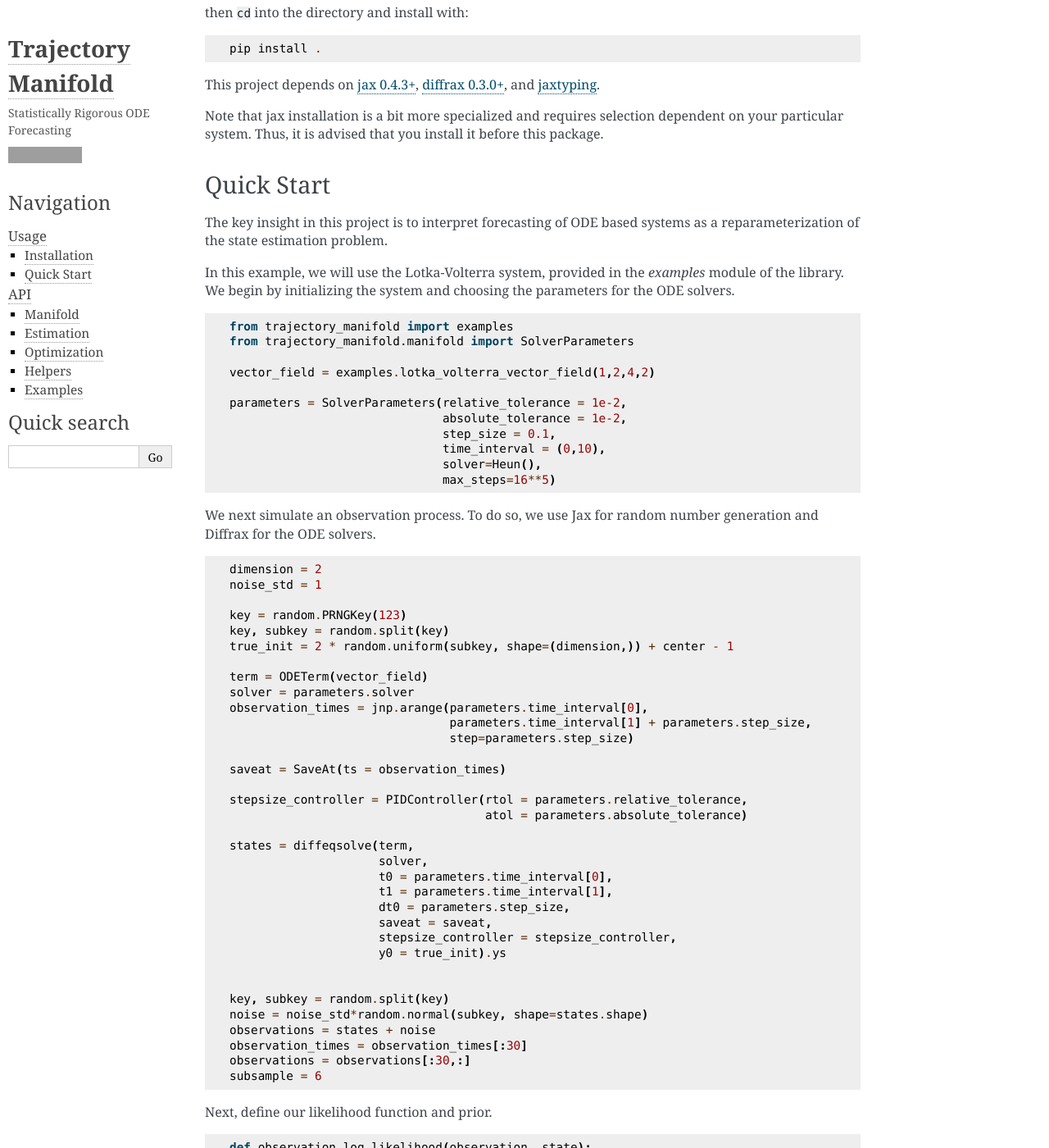
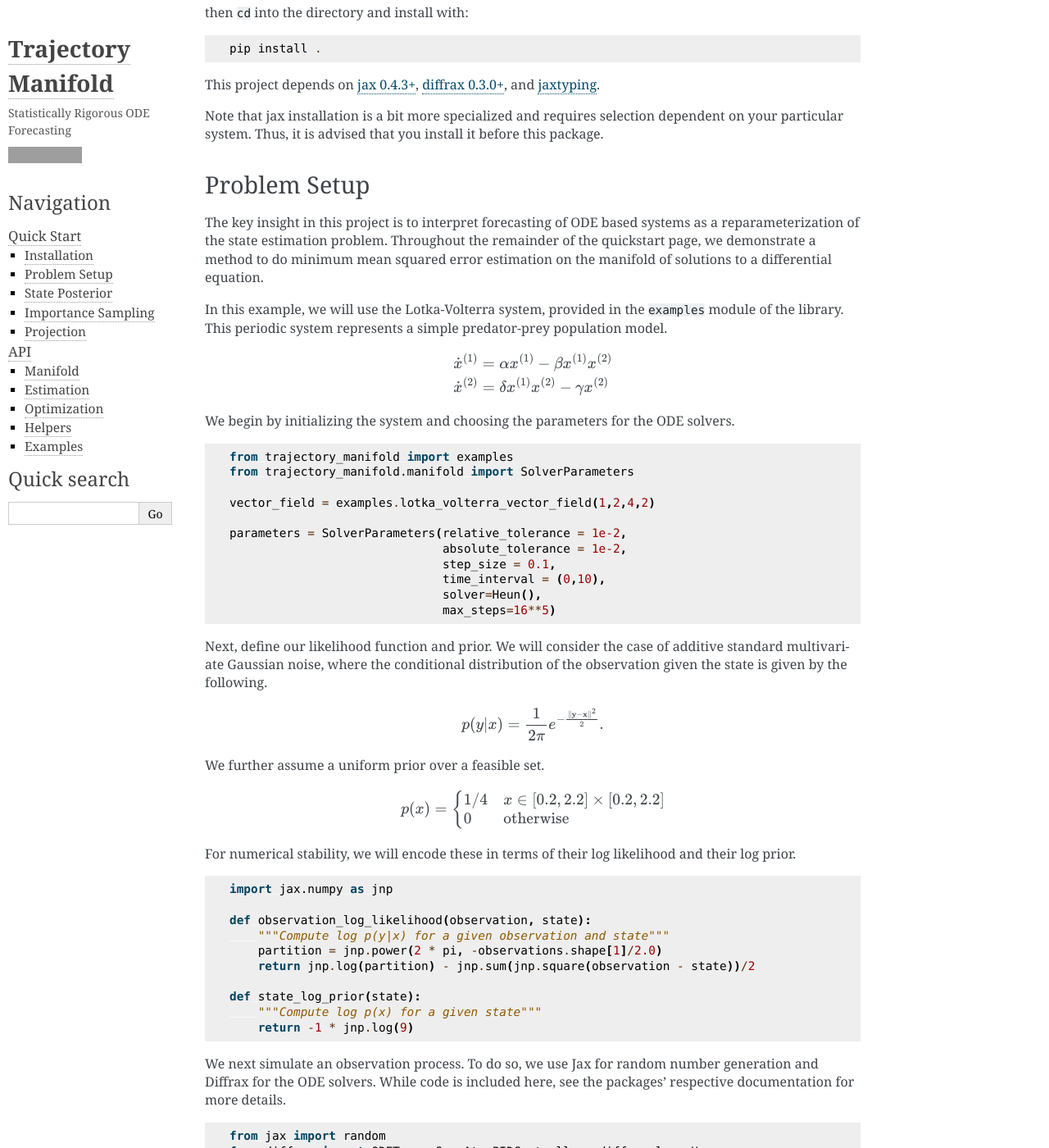
Before and after one commit to Helmuthn/trajectory_manifold, a Sphinx documentation site: the page built from docs/source/usage.rst, in a window 1280 px wide and 1400 px high, scrolled down 289 px. Shown: the whole window at 82% size. Built offline with Sphinx 7.4.7, drawn with Linux system fonts in a browser that asks for light colours; some of the changed text lies outside the part shown; grey boxes are pictures that could not be loaded.

Commit message:
Updated quickstart guide

```diff
--- a/docs/source/conf.py
+++ b/docs/source/conf.py
@@ -16,7 +16,8 @@
 
 extensions = ['sphinx.ext.autodoc',
               'sphinx.ext.autosummary',
-              'sphinx.ext.napoleon']
+              'sphinx.ext.napoleon',
+              'sphinx.ext.mathjax']
 
 templates_path = ['_templates']
 exclude_patterns = []
--- a/docs/source/usage.rst
+++ b/docs/source/usage.rst
@@ -1,6 +1,6 @@
-=====
-Usage
-=====
+===========
+Quick Start
+===========
 
 Installation
 ------------
@@ -20,14 +20,28 @@
 Note that jax installation is a bit more specialized and requires selection
 dependent on your particular system. Thus, it is advised that you install it before this package.
 
-Quick Start
------------
+Problem Setup
+-------------
 
 The key insight in this project is to interpret forecasting of ODE based
 systems as a reparameterization of the state estimation problem.
+Throughout the remainder of the quickstart page, we demonstrate
+a method to do minimum mean squared error estimation on the manifold of
+solutions to a differential equation.
 
 In this example, we will use the Lotka-Volterra system, provided in the
-`examples` module of the library.
+``examples`` module of the library.
+This periodic system represents a simple predator-prey population model.
+
+.. math::
+
+    \begin{aligned}
+       \dot{x}^{(1)} &= \alpha x^{(1)} - \beta x^{(1)} x^{(2)} \\
+       \dot{x}^{(2)} &= \delta x^{(1)}x^{(2)} - \gamma x^{(2)}
+    \end{aligned}
+
+
+
 We begin by initializing the system and choosing the parameters for the
 ODE solvers.
 
@@ -46,14 +60,53 @@
                                   max_steps=16**5)
 
 
+Next, define our likelihood function and prior.
+We will consider the case of additive standard multivariate Gaussian noise,
+where the conditional distribution of the observation given the state is given
+by the following.
+
+.. math::
+
+   p(y|x) = \frac{1}{2\pi}e^{-\frac{\|\mathbf{y}-\mathbf{x}\|^2}{2}}.
+
+We further assume a uniform prior over a feasible set.
+
+.. math::
+
+   p(x) = \begin{cases}
+        1/4 & x \in [0.2,2.2] \times [0.2,2.2] \\
+        0 & \text{otherwise}
+        \end{cases}
+
+For numerical stability, we will encode these in terms of their log likelihood
+and their log prior.
+
+.. code-block:: python
+
+    import jax.numpy as jnp
+
+    def observation_log_likelihood(observation, state):
+        """Compute log p(y|x) for a given observation and state"""
+        partition = jnp.power(2 * pi, -observations.shape[1]/2.0)
+        return jnp.log(partition) - jnp.sum(jnp.square(observation - state))/2
+
+    def state_log_prior(state):
+        """Compute log p(x) for a given state"""
+        return -1 * jnp.log(9)
+
 We next simulate an observation process.
 To do so, we use Jax for random number generation and Diffrax for
 the ODE solvers.
+While code is included here, see the packages' respective documentation
+for more details.
 
 .. code-block:: python
 
+    from jax import random
+    from diffrax import ODETerm, SaveAt, PIDController, diffeqsolve, Heun
+
     dimension = 2
-    noise_std = 1
+    subsample = 6
 
     key = random.PRNGKey(123)
     key, subkey = random.split(key)
@@ -83,17 +136,155 @@
     key, subkey = random.split(key)
     noise = noise_std*random.normal(subkey, shape=states.shape)
     observations = states + noise
-    observation_times = observation_times[:30]
-    observations = observations[:30,:]
-    subsample = 6
+    observation_times = observation_times[:30:subsample]
+    observations = observations[:30:subsample,:]
 
-Next, define our likelihood function and prior.
+State Posterior
+---------------
+
+We now use the ``estimation`` module to convert our log likelihood, log prior,
+and observations, and system definitions into an unnormalized log posterior.
+The following code constructs a function ``posterior_state`` which
+represents
+
+.. math::
+
+   \tilde{p}(x|y) = \frac{p(x|y)}{Z}
+
+for some unknown constant :math:`Z`.
 
 .. code-block:: python
 
-    def observation_log_likelihood(observation, state):
-        partition = jnp.power(2 * pi, -observations.shape[1]/2.0)
-        return jnp.log(partition) -1 * jnp.sum(jnp.square(observation - state))/(2*noise_std**2)
+    from trajectory_manifold import estimation
+    from jax import jit
 
-    def state_log_prior(state):
-        return -1 * jnp.log(9)
+    log_posterior_state = estimation.state_log_posterior(vector_field,
+                                                         observations,
+                                                         observation_times,
+                                                         observation_log_likelihood,
+                                                         state_log_prior,
+                                                         parameters)
+
+    @jit
+    def posterior_state(state):
+        return jnp.exp(log_posterior_state(state))
+
+For sampling applications, it is desirable to have a vectorized version
+of ``posterior_state``, which can be constructed using ``vmap``, below.
+
+.. code-block:: python
+
+    from jax import vmap
+
+    posterior_state_v = vmap(posterior_state)
+
+Importance Sampling
+-------------------
+
+We now compute the ambient minimum mean squared error (MMSE) trajectory
+through importance sampling.
+
+While more sophisticated sampling techniques may be used,
+we approximate the conditional expectation as
+
+.. math::
+
+   \hat{\mathbf{x}}_{\text{MMSE}} = \frac{\sum_{i=1}^S \psi(\mathbf{X}_i) p(\mathbf{X}_i | \mathbf{y})}{\sum_{i=1}^S p(\mathbf{X}_i | \mathbf{y})},
+
+where each :math:`\mathbf{X}_i` is drawn i.i.d. from the prior distribution.
+
+We begin with a helper function to compute solutions of the ODE given
+a collection of initial conditions.
+
+.. code-block:: python
+
+    @jit
+    def SolveODE(initial_state):
+        return diffeqsolve(term,
+                         solver,
+                         t0 = parameters.time_interval[0],
+                         t1 = parameters.time_interval[1],
+                         dt0 = 0.1,
+                         saveat = saveat,
+                         stepsize_controller = stepsize_controller,
+                         y0 = initial_state).ys
+
+    solveODE_v = vmap(SolveODE)
+
+Next, compute 100000 samples of initial conditions from our prior distribution.
+
+.. code-block:: python
+
+    sample_count = 100000
+    key, subkey = random.split(key)
+    samples = 2 * random.uniform(subkey, shape=(sample_count, dimension,)) + center - 1
+
+Compute the associated solutions and unnormalized distributions.
+
+.. code-block:: python
+
+    sample_weights = posterior_state_v(samples)
+    sample_sols = solveODE_v(samples)
+
+Finally, compute the estimate by averaging the trajectories.
+
+.. code-block:: python
+
+    estimate = jnp.sum(sample_weights[:,None,None] * sample_sols, axis=0)/jnp.sum(sample_weights)
+
+Projection
+----------
+
+Finally, we project the unconstrained solution onto the manifold.
+This results in the constrained MMSE solution by the orthogonality principle.
+
+Because the manifold is curved, this is not a linear projection.
+We instead use ``optax`` to optimize through a gradient descent.
+
+Begin by computing the pullback of the gradient on the manifold through the ODE solver.
+To do so, we provide the function ``distance_gradient``.
+
+.. code-block:: python
+
+    from trajectory_manifold.optimize import distance_gradient
+
+    g = lambda state: distance_gradient(state,
+                                        vector_field,
+                                        estimate,
+                                        parameters)
+    g = jit(g)
+
+Next, import ``optax`` and configure the learner.
+For this example, we will use the ADAM optimizer.
+
+.. code-block:: python
+
+    import optax
+
+    start_learner_rate = 1e-1
+    optimizer = optax.adam(start_learner_rate)
+
+Choose an arbitrary initialization.
+
+.. code-block:: python
+
+    state = jnp.ones(2) * .4
+    opt_state = optimizer.init(state)
+
+Apply steps of the ADAM optimizer to compute the MMSE estimate.
+
+.. code-block:: python
+
+    step_count = 150
+
+    for i in range(step_count):
+        grads = g(params)
+        updates, opt_state = optimizer.update(grads, opt_state)
+        params = optax.apply_updates(params, updates)[0]
+
+The variable ``params`` now contains :math:`\psi^{-1}(\hat{\mathbf{x}})`.
+We must solve the ODE one final time to compute our estimate.
+
+.. code-block:: python
+
+   trajectory_estimate = SolveODE(params)
```
